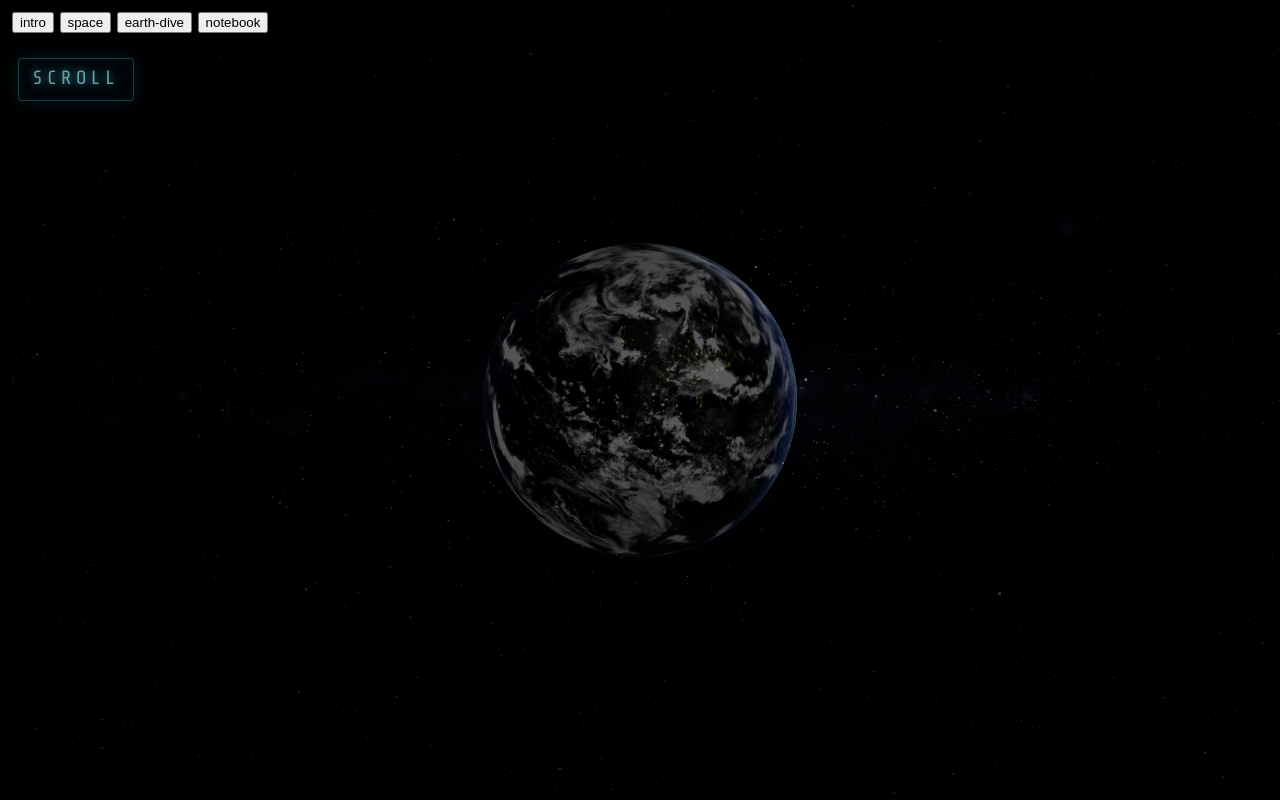
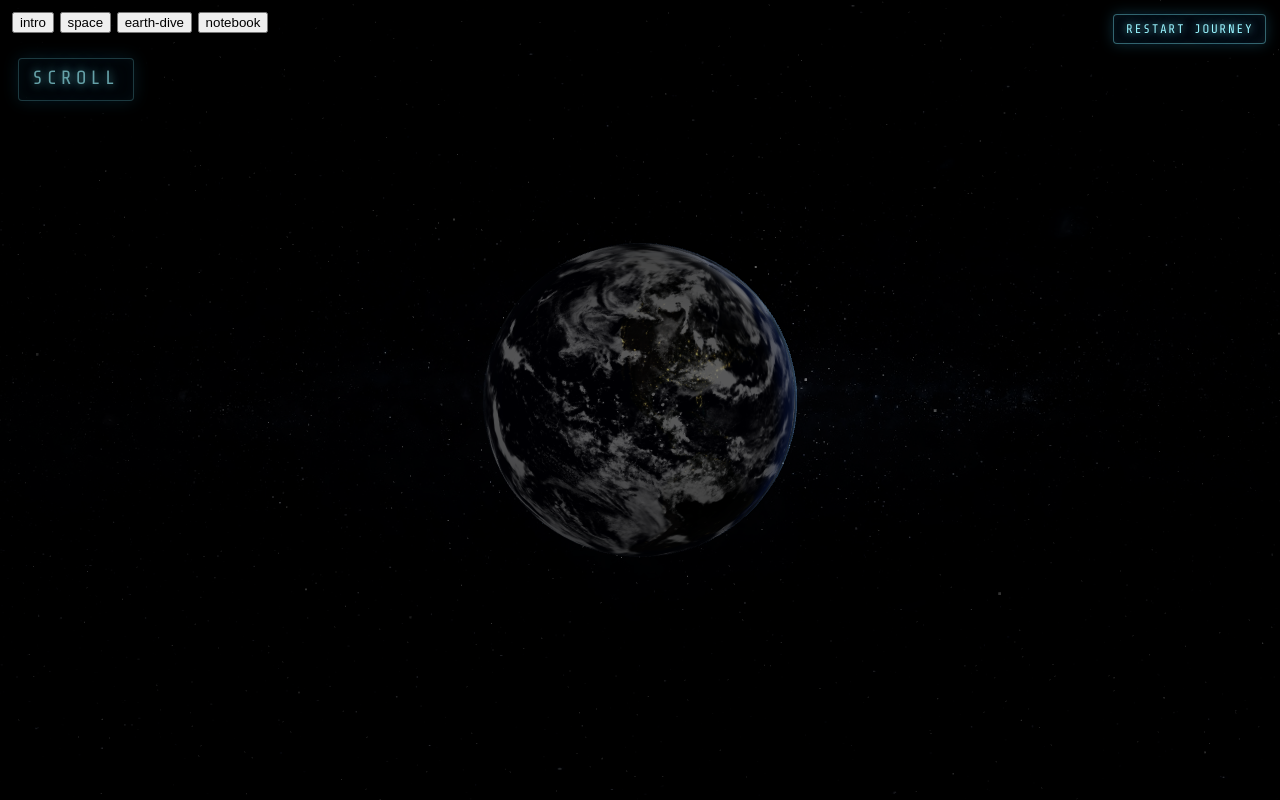
Before and after one commit to anasahmed81103/Portfolio-site, a React (Vite) app: page / in a window 1280 px wide. Both pictures are taken after a click on the button "space". Built offline with nearby package versions, Linux system fonts and the light colour scheme.

Commit message:
restart journey

```diff
--- a/src/app/app.css
+++ b/src/app/app.css
@@ -127,3 +127,100 @@ nav {
 nav button {
   cursor: pointer;
 }
+
+/* Restart Journey — top right, restyles per stage (hidden on Intro) */
+.restart-journey {
+  position: fixed;
+  top: 0.85rem;
+  right: 0.85rem;
+  z-index: 30;
+  margin: 0;
+  padding: 0.45rem 0.75rem;
+  border: 1px solid transparent;
+  background: transparent;
+  cursor: pointer;
+  user-select: none;
+  transition:
+    opacity 0.2s ease,
+    background 0.2s ease,
+    border-color 0.2s ease,
+    color 0.2s ease,
+    box-shadow 0.2s ease;
+}
+
+.restart-journey:hover {
+  opacity: 0.92;
+}
+
+.restart-journey:focus-visible {
+  outline: 2px solid currentColor;
+  outline-offset: 3px;
+}
+
+/* Space — cyan HUD chip */
+.restart-journey--space {
+  font-family: 'Share Tech Mono', 'Courier New', monospace;
+  font-size: clamp(0.68rem, 1.5vw, 0.78rem);
+  letter-spacing: 0.14em;
+  text-transform: uppercase;
+  color: #9af5ff;
+  border-color: rgba(126, 240, 255, 0.4);
+  border-radius: 4px;
+  background: rgba(4, 16, 28, 0.55);
+  box-shadow:
+    0 0 14px rgba(60, 200, 255, 0.22),
+    inset 0 0 10px rgba(126, 240, 255, 0.06);
+  text-shadow:
+    0 0 8px rgba(126, 240, 255, 0.85),
+    0 0 18px rgba(80, 200, 255, 0.4);
+}
+
+.restart-journey--space:hover {
+  background: rgba(8, 28, 44, 0.75);
+  border-color: rgba(126, 240, 255, 0.65);
+}
+
+/* Earth Dive — warmer sun-flare HUD */
+.restart-journey--dive {
+  font-family: 'Share Tech Mono', 'Courier New', monospace;
+  font-size: clamp(0.68rem, 1.5vw, 0.78rem);
+  letter-spacing: 0.14em;
+  text-transform: uppercase;
+  color: #ffe2b0;
+  border-color: rgba(255, 196, 120, 0.45);
+  border-radius: 4px;
+  background: rgba(28, 14, 6, 0.55);
+  box-shadow:
+    0 0 16px rgba(255, 160, 60, 0.28),
+    inset 0 0 10px rgba(255, 200, 120, 0.08);
+  text-shadow:
+    0 0 8px rgba(255, 200, 120, 0.9),
+    0 0 18px rgba(255, 140, 40, 0.45);
+}
+
+.restart-journey--dive:hover {
+  background: rgba(40, 18, 8, 0.72);
+  border-color: rgba(255, 210, 140, 0.7);
+}
+
+/* Notebook — printed paper chip */
+.restart-journey--notebook {
+  font-family: 'Libre Baskerville', 'Times New Roman', serif;
+  font-size: clamp(0.68rem, 1.5vw, 0.78rem);
+  letter-spacing: 0.06em;
+  text-transform: uppercase;
+  color: #1a1510;
+  border: 1.5px solid rgba(26, 21, 16, 0.55);
+  border-radius: 1px;
+  background: rgba(239, 230, 212, 0.92);
+  box-shadow:
+    1px 1px 0 rgba(26, 21, 16, 0.12),
+    0 6px 16px rgba(0, 0, 0, 0.18);
+}
+
+.restart-journey--notebook:hover {
+  background: #f5efe4;
+  box-shadow:
+    2px 2px 0 rgba(26, 21, 16, 0.14),
+    0 8px 18px rgba(0, 0, 0, 0.2);
+}
--- a/src/app/app.tsx
+++ b/src/app/app.tsx
@@ -1,6 +1,7 @@
 import { useState } from 'react';
 import { ExperienceStage } from './experience';
 import ExperienceController from '../components/ExperienceController';
+import RestartJourneyButton from '../components/RestartJourneyButton';
 import './app.css';
 
 function App() {
@@ -13,6 +14,11 @@ function App() {
       <ExperienceController
         stage={currentStage}
         onStageChange={setCurrentStage}
+      />
+
+      <RestartJourneyButton
+        stage={currentStage}
+        onRestart={() => setCurrentStage(ExperienceStage.Intro)}
       />
 
       <nav>
--- /dev/null
+++ b/src/components/RestartJourneyButton.tsx
@@ -0,0 +1,39 @@
+import { ExperienceStage } from '../app/experience';
+
+type RestartJourneyButtonProps = {
+  stage: ExperienceStage;
+  onRestart: () => void;
+};
+
+function variantForStage(stage: ExperienceStage): string {
+  switch (stage) {
+    case ExperienceStage.Space:
+      return 'space';
+    case ExperienceStage.EarthDive:
+      return 'dive';
+    case ExperienceStage.Notebook:
+      return 'notebook';
+    default:
+      return 'space';
+  }
+}
+
+/**
+ * Top-right escape hatch back to Intro — hidden on the opening diary page.
+ * Visual language matches the current stage (HUD / dive / chronicle).
+ */
+function RestartJourneyButton({ stage, onRestart }: RestartJourneyButtonProps) {
+  if (stage === ExperienceStage.Intro) return null;
+
+  return (
+    <button
+      type="button"
+      className={`restart-journey restart-journey--${variantForStage(stage)}`}
+      onClick={onRestart}
+    >
+      Restart Journey
+    </button>
+  );
+}
+
+export default RestartJourneyButton;
```
